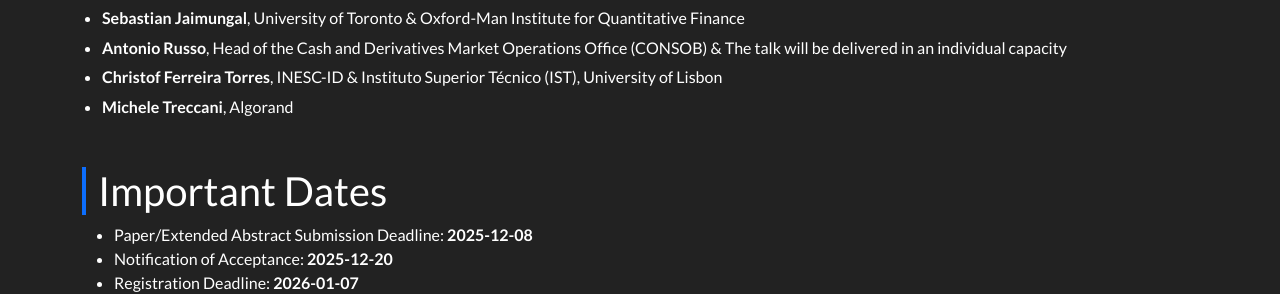
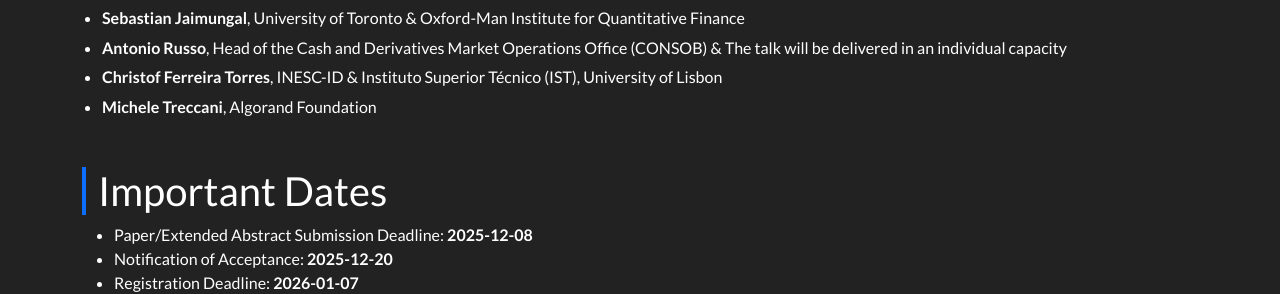
Before and after one commit to sns-defi/sns-defi.github.io, a Jekyll site: the page built from index.md, in a window 1280 px wide and 900 px high, scrolled down 955 px. Shown: the part 163-457 px from the top of the window. Built offline with Jekyll 4.4.1, drawn with Linux system fonts in a browser that asks for light colours; nearby versions of some CDN libraries.

Commit message:
fixed treccani affiliation and new topic of interest

```diff
--- a/_data/speakers.yml
+++ b/_data/speakers.yml
@@ -43,7 +43,7 @@
     <em>To Spam or Not to Spam: The Rise of Speculative MEV Bots</em>
 
 - name: "Michele Treccani"
-  affiliation: "Algorand"
+  affiliation: "Algorand Foundation"
   image: "/assets/img/speakers/treccani.jpeg"
   bio: |
     <em>Token issuance in PoS Networks: where Security meets Economic Sustainability</em>
```
Also changed, not shown: submission.md (+1 -0 lines).
